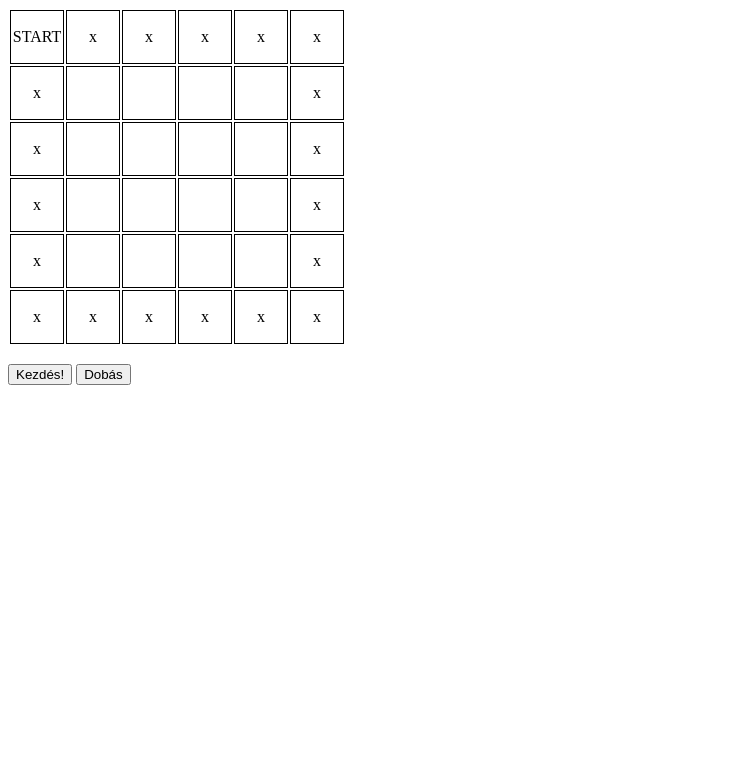
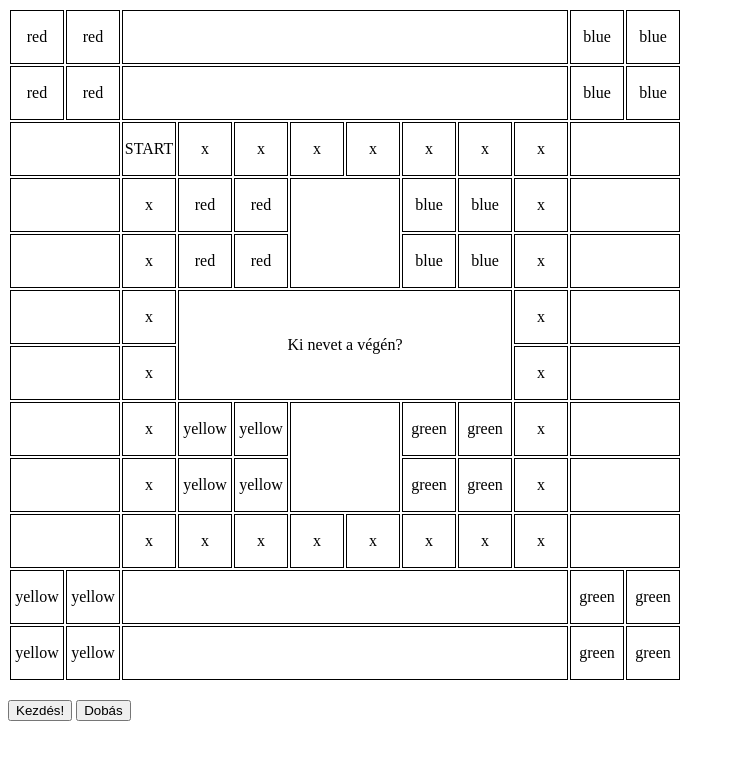
Before and after one commit to tothkatackik/kinevetavegen, a plain HTML site: page index.html in a window 1280 px wide. Shown: the whole page, without its empty margins (0-735 px from the left). Drawn offline with Linux system fonts and the light colour scheme.

Commit message:
ezvalamiborzalmasannezkihtmlbejezusom

```diff
--- a/index.html
+++ b/index.html
@@ -10,52 +10,111 @@
 <body>
     <table>
         <tr>
+            <td>red</td>
+            <td>red</td>
+            <td colspan="8"></td>
+            <td>blue</td>
+            <td>blue</td>
+        </tr>
+        <tr>
+            <td>red</td>
+            <td>red</td>
+            <td colspan="8"></td>
+            <td>blue</td>
+            <td>blue</td>
+        </tr>
+        <tr>
+            <td colspan="2"></td>
             <td>START</td>
             <td>x</td>
             <td>x</td>
             <td>x</td>
             <td>x</td>
             <td>x</td>
+            <td>x</td>
+            <td>x</td>
+            <td colspan="2"></td>
         </tr>
         <tr>
+            <td colspan="2"></td>
             <td>x</td>
-            <td></td>
-            <td></td>
-            <td></td>
-            <td></td>
+            <td>red</td>
+            <td>red</td>
+            <td colspan="2" rowspan="2"></td>
+            <td>blue</td>
+            <td>blue</td>
             <td>x</td>
+            <td colspan="2"></td>
         </tr>
         <tr>
+            <td colspan="2"></td>
             <td>x</td>
-            <td></td>
-            <td></td>
-            <td></td>
-            <td></td>
+            <td>red</td>
+            <td>red</td>
+            <td>blue</td>
+            <td>blue</td>
             <td>x</td>
+            <td colspan="2"></td>
         </tr>
         <tr>
+            <td colspan="2"></td>
             <td>x</td>
-            <td></td>
-            <td></td>
-            <td></td>
-            <td></td>
+            <td colspan="6" rowspan="2">Ki nevet a végén?</td>
             <td>x</td>
+            <td colspan="2"></td>
         </tr>
         <tr>
+            <td colspan="2"></td>
             <td>x</td>
-            <td></td>
-            <td></td>
-            <td></td>
-            <td></td>
             <td>x</td>
+            <td colspan="2"></td>
         </tr>
         <tr>
+            <td colspan="2"></td>
+            <td>x</td>
+            <td>yellow</td>
+            <td>yellow</td>
+            <td colspan="2" rowspan="2"></td>
+            <td>green</td>
+            <td>green</td>
+            <td>x</td>
+            <td colspan="2"></td>
+        </tr>
+        <tr>
+            <td colspan="2"></td>
+            <td>x</td>
+            <td>yellow</td>
+            <td>yellow</td>
+            <td>green</td>
+            <td>green</td>
+            <td>x</td>
+            <td colspan="2"></td>
+        </tr>
+        <tr>
+            <td colspan="2"></td>
             <td>x</td>
             <td>x</td>
             <td>x</td>
             <td>x</td>
             <td>x</td>
             <td>x</td>
+            <td>x</td>
+            <td>x</td>
+            <td colspan="2"></td>
+        </tr>
+        <tr>
+            <td>yellow</td>
+            <td>yellow</td>
+            <td colspan="8"></td>
+            <td>green</td>
+            <td>green</td>
+        </tr>
+        <tr>
+            <td>yellow</td>
+            <td>yellow</td>
+            <td colspan="8"></td>
+            <td>green</td>
+            <td>green</td>
         </tr>
     </table>
     <br>
```
